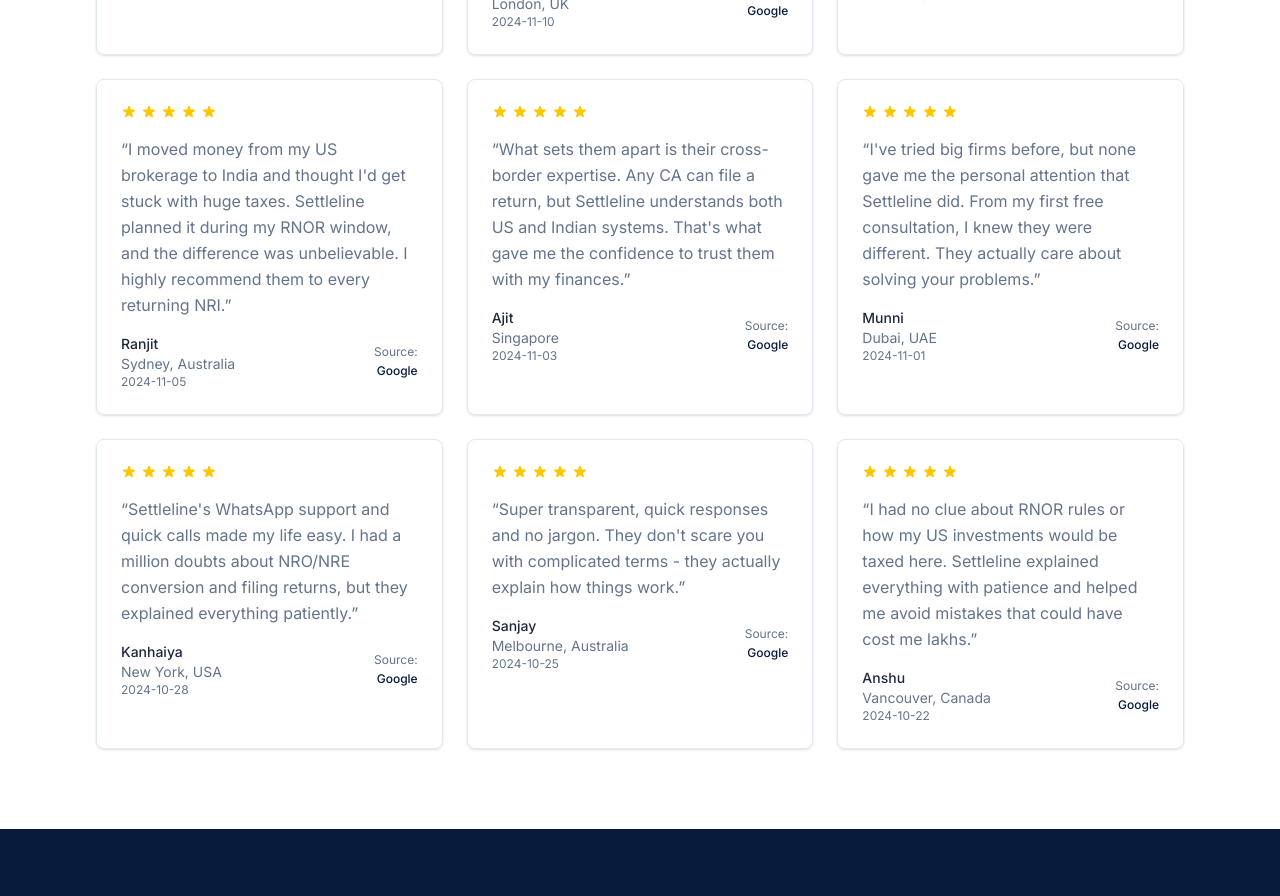
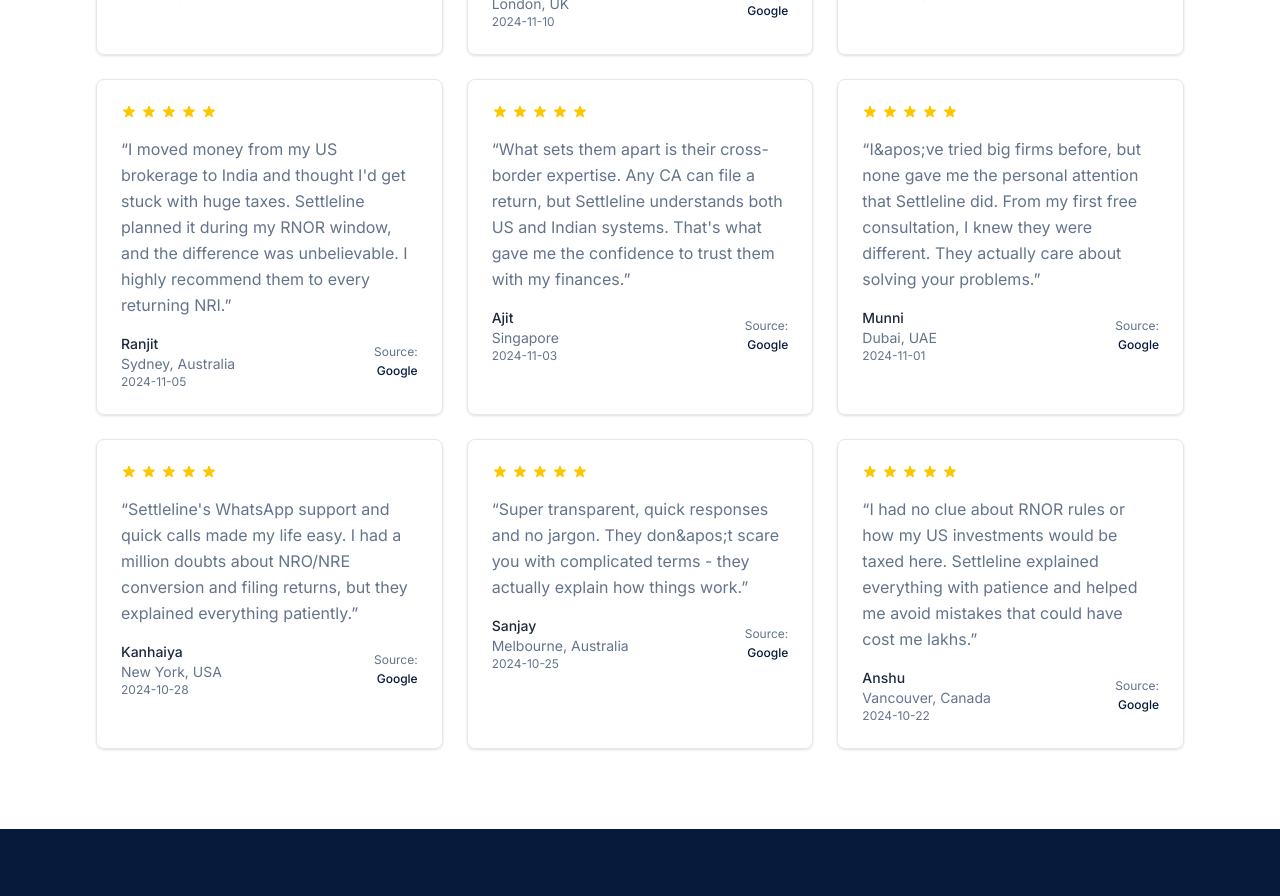
Before and after one commit to settlelinecompany-commits/settleline-next, a Next.js app: page /reviews in a window 1280 px wide. Shown: the part 960-1856 px from the top of the page. Built offline with nearby package versions, Linux system fonts and the light colour scheme; no server answers.

Commit message:
landing page edits

```diff
--- a/src/app/reviews/page.tsx
+++ b/src/app/reviews/page.tsx
@@ -64,7 +64,7 @@
   {
     id: 6,
     rating: 5,
-    excerpt: "I've tried big firms before, but none gave me the personal attention that Settleline did. From my first free consultation, I knew they were different. They actually care about solving your problems.",
+    excerpt: "I&apos;ve tried big firms before, but none gave me the personal attention that Settleline did. From my first free consultation, I knew they were different. They actually care about solving your problems.",
     reviewer: "Munni",
     country: "Dubai, UAE",
     date: "2024-11-01",
@@ -84,7 +84,7 @@
   {
     id: 8,
     rating: 5,
-    excerpt: "Super transparent, quick responses and no jargon. They don't scare you with complicated terms - they actually explain how things work.",
+    excerpt: "Super transparent, quick responses and no jargon. They don&apos;t scare you with complicated terms - they actually explain how things work.",
     reviewer: "Sanjay",
     country: "Melbourne, Australia",
     date: "2024-10-25",
--- a/src/app/services/business-hiring-structures/page.tsx
+++ b/src/app/services/business-hiring-structures/page.tsx
@@ -74,7 +74,7 @@
   },
   {
     question: "How can I avoid Permanent Establishment risk?",
-    answer: "PE risk can be avoided through proper contractor structuring, EoR arrangements, and ensuring business activities don't create a fixed place of business or dependent agent relationship in India."
+    answer: "PE risk can be avoided through proper contractor structuring, EoR arrangements, and ensuring business activities don&apos;t create a fixed place of business or dependent agent relationship in India."
   },
   {
     question: "What's the difference between EoR and contractors?",
--- a/src/app/services/residency-tax-investment-planning/page.tsx
+++ b/src/app/services/residency-tax-investment-planning/page.tsx
@@ -81,7 +81,7 @@
     answer: "Yes, you can claim Foreign Tax Credit (FTC) on RSUs and stock sales by filing Form 67. This helps avoid double taxation on the same income in both countries."
   },
   {
-    question: "What happens if I don't report foreign assets?",
+    question: "What happens if I don&apos;t report foreign assets?",
     answer: "Non-disclosure of foreign assets can result in penalties under the Black Money Act, including up to ₹10 lakh annual penalty and potential prosecution. It's crucial to maintain accurate Schedule FA reporting."
   }
 ];
--- a/src/app/services/wealth-retirement-planning/page.tsx
+++ b/src/app/services/wealth-retirement-planning/page.tsx
@@ -78,7 +78,7 @@
   },
   {
     question: "Do I need a will in India and abroad?",
-    answer: "Yes, it's recommended to have wills in both jurisdictions to ensure smooth succession. Each country has different inheritance laws, and proper estate planning can avoid complications and delays."
+    answer: "Yes, it&apos;s recommended to have wills in both jurisdictions to ensure smooth succession. Each country has different inheritance laws, and proper estate planning can avoid complications and delays."
   },
   {
     question: "How do I structure inheritance for children overseas?",
--- a/src/components/blocks/planner-showcase.tsx
+++ b/src/components/blocks/planner-showcase.tsx
@@ -29,7 +29,7 @@
                 Moving back to India? You could be losing lakhs.
               </h2>
               <p className="text-lg text-muted-foreground mb-8 leading-relaxed">
-                Most people don't realize that timing your return to India can save or cost you lakhs in taxes. Our free Return to India Planner shows you exactly what you're missing and how to fix it.
+                Most people don&apos;t realize that timing your return to India can save or cost you lakhs in taxes. Our free Return to India Planner shows you exactly what you&apos;re missing and how to fix it.
               </p>
               <Button size="lg" className="text-lg px-8 py-4" asChild>
                 <a href="/tools/free-return-to-india-planner">Start Free Assessment</a>
--- a/src/lib/faq-data.ts
+++ b/src/lib/faq-data.ts
@@ -25,7 +25,7 @@
     answer: "Yes, we provide comprehensive support for both US and Indian tax filings, including FBAR, FATCA, Form 8938, and Indian ITR preparation. Our team understands the complexities of dual tax obligations and ensures full compliance in both jurisdictions."
   },
   {
-    question: "What if I'm already in India? Can I still benefit from RNOR planning?",
+    question: "What if I&apos;m already in India? Can I still benefit from RNOR planning?",
     answer: "If you've recently returned to India and meet the RNOR eligibility criteria, you can still benefit from RNOR planning. We'll assess your situation and help optimize your tax position for the remaining RNOR period, including strategic asset transfers and income timing."
   },
   {
```
